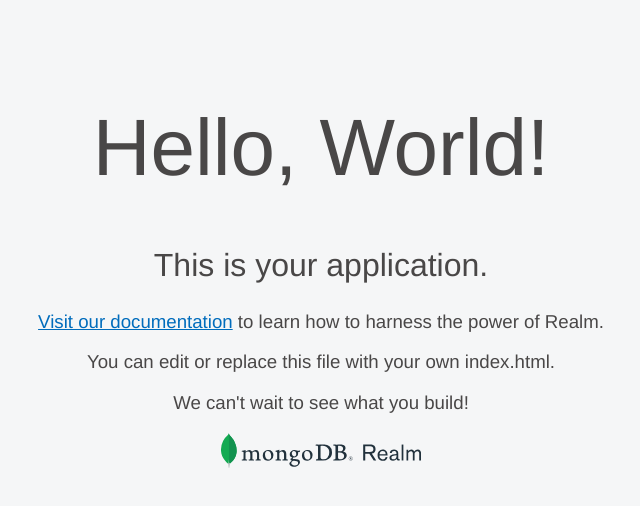
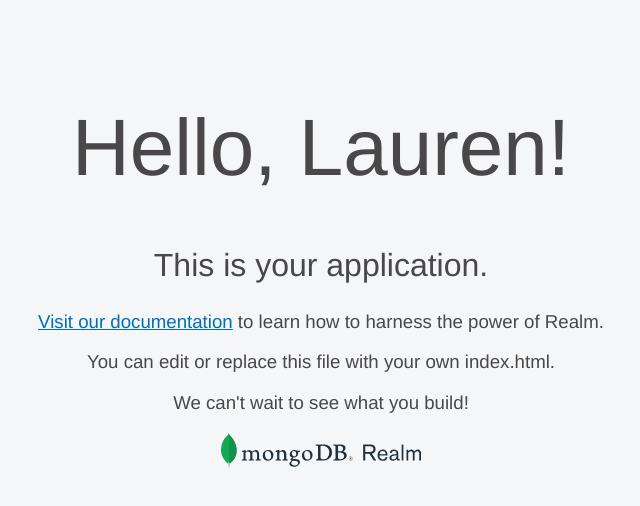
Before and after one commit to ljhaywar/graphql-test2, a plain HTML site: page hosting/files/index.html in a window 1280 px wide. Shown: the whole page, without its empty margins (319-959 px from the left). Drawn offline with Linux system fonts and the light colour scheme.

Commit message:
Update hosted file

```diff
--- a/hosting/files/index.html
+++ b/hosting/files/index.html
@@ -38,7 +38,7 @@
   </head>
   <body>
     <div class="content">
-      <h1>Hello, World!</h1>
+      <h1>Hello, Lauren!</h1>
       <h2>This is your application.</h2>
       <div class="footer">
         <a href="https://docs.mongodb.com/realm/">Visit our documentation</a> to learn how to harness the power of Realm.
```
